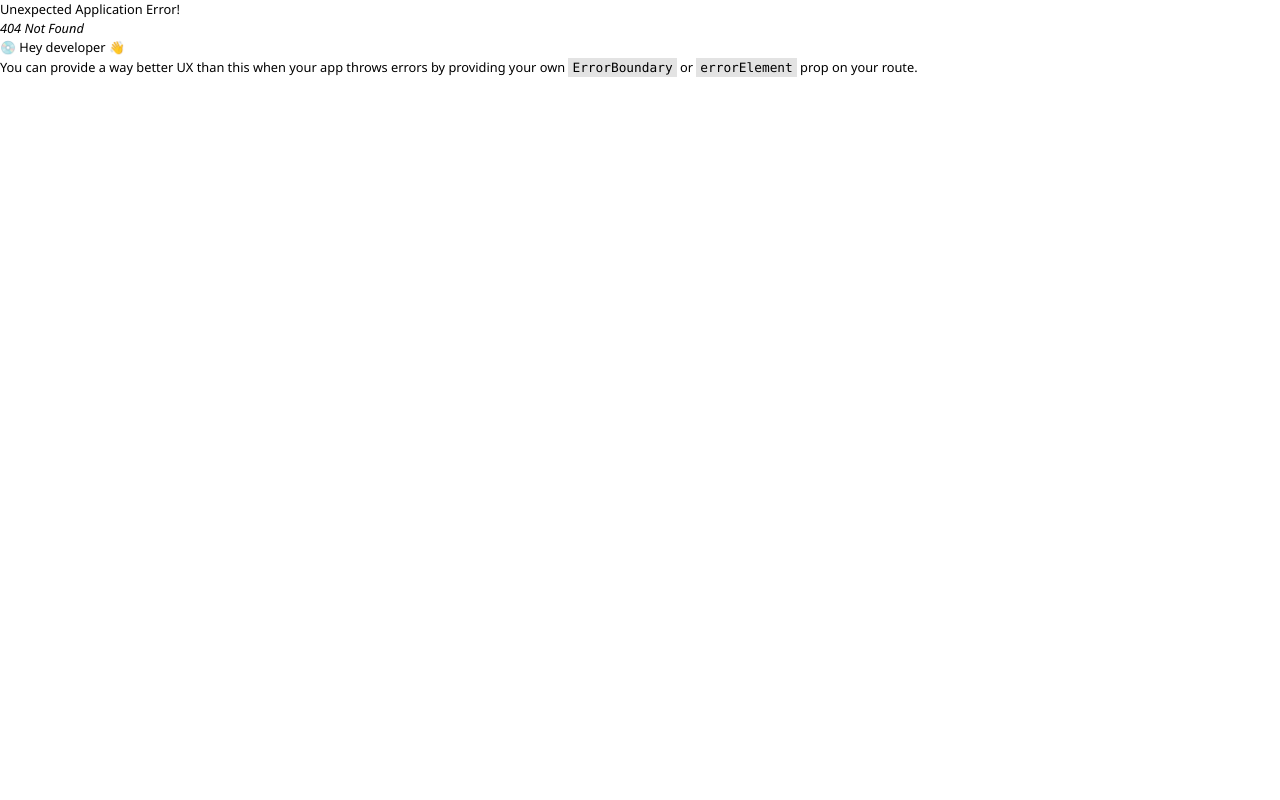
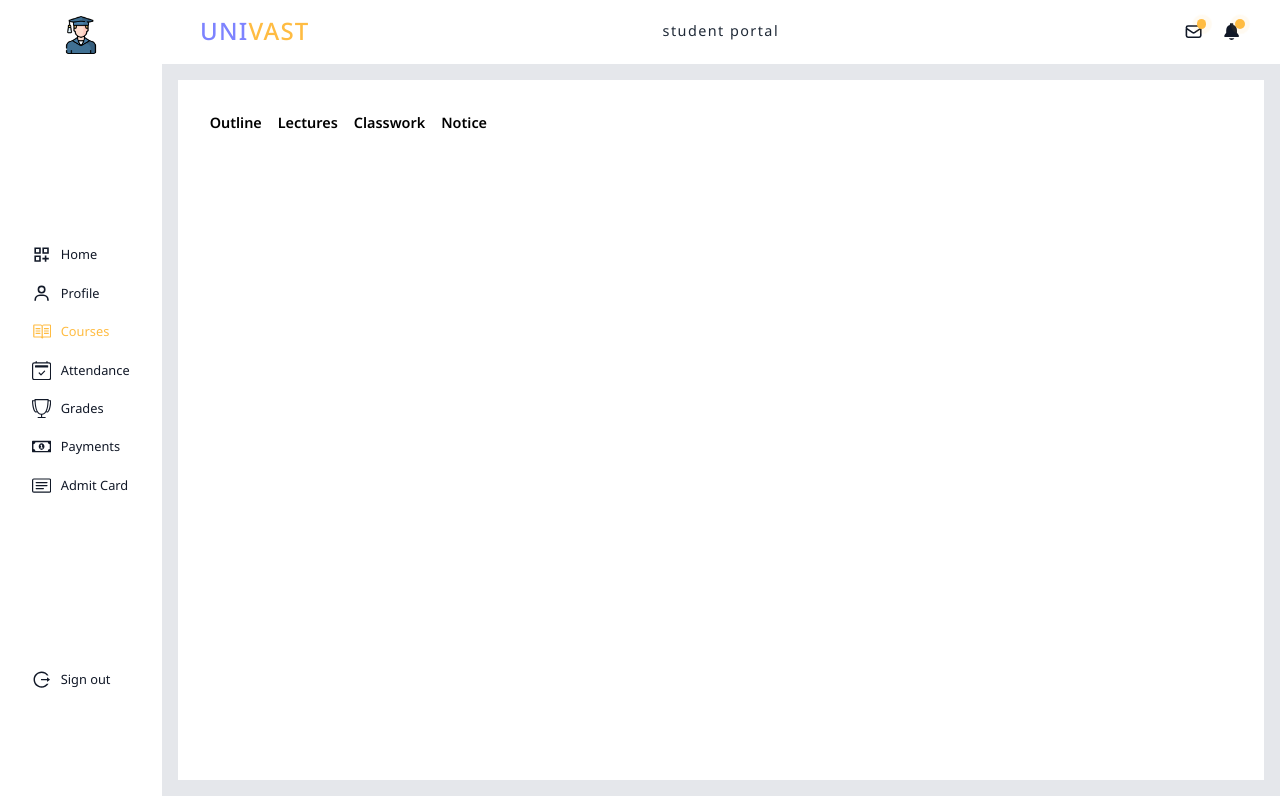
Before and after one commit to abusaidshabib/univast-client, a React (Vite) app: page /student/courses/details in a window 1280 px wide. Before the commit this address had no page. Built offline with nearby package versions, Linux system fonts and the light colour scheme.

Commit message:
Student Course details page

```diff
--- a/src/Pages/StudentPortal/StudentAdmitPage/Main/SAdmitCard.jsx
+++ b/src/Pages/StudentPortal/StudentAdmitPage/Main/SAdmitCard.jsx
@@ -1,5 +1,5 @@
 import { MdDownload } from "react-icons/md";
-import logo from "../../../../assets/Navbar/graduated-removebg-preview.png"
+import logo from "../../../../assets/Navbar/graduated-removebg-preview.png";
 import { useRef } from "react";
 import { useReactToPrint } from "react-to-print";
 
--- a/src/Pages/StudentPortal/StudentCoursePage/Main/SCourse.jsx
+++ b/src/Pages/StudentPortal/StudentCoursePage/Main/SCourse.jsx
@@ -1,3 +1,5 @@
+import { Link } from "react-router-dom";
+
 const SCourse = () => {
     return (
         <div className="min-h-[calc(100vh-80px)] w-full bg-gray-200 p-5">
@@ -41,23 +43,22 @@ const SCourse = () => {
               <td className="border border-gray-400 p-2 ">English</td>
               <td className="border border-gray-400 p-2 ">50</td>
               <td className="border border-gray-400 p-2">Ketu</td>
-              <td className="border border-gray-400 p-2 text-center"><button className="bg-primary-500 px-5 py-2 text-p-white font-semibold">View Details</button></td>
+              <td className="border border-gray-400 p-2 text-center"><Link to="details/outline" className="bg-primary-500 px-5 py-2 text-p-white font-semibold">View Details</Link></td>
             </tr>
             <tr>
               <td className="border border-gray-400 p-2 ">CSE-4201</td>
               <td className="border border-gray-400 p-2 ">English</td>
               <td className="border border-gray-400 p-2 ">50</td>
               <td className="border border-gray-400 p-2">kito</td>
-              <td className="border border-gray-400 p-2 text-center"><button className="bg-primary-500 px-5 py-2 text-p-white font-semibold">View Details</button></td>
+              <td className="border border-gray-400 p-2 text-center"><Link to="details/outline" className="bg-primary-500 px-5 py-2 text-p-white font-semibold">View Details</Link></td>
             </tr>
             <tr>
               <td className="border border-gray-400 p-2 ">CSE-4201</td>
               <td className="border border-gray-400 p-2 ">English</td>
               <td className="border border-gray-400 p-2 ">50</td>
               <td className="border border-gray-400 p-2">kandu</td>
-              <td className="border border-gray-400 p-2 text-center"><button className="bg-primary-500 px-5 py-2 text-p-white font-semibold">View Details</button></td>
+              <td className="border border-gray-400 p-2 text-center"><Link to="details/outline" className="bg-primary-500 px-5 py-2 text-p-white font-semibold">View Details</Link></td>
             </tr>
-
           </tbody>
         </table>
       </div>
--- /dev/null
+++ b/src/Pages/StudentPortal/StudentCoursePage/SCourseDetailsPage/Main/SCourseDetails.jsx
@@ -0,0 +1,41 @@
+import { NavLink, Outlet } from "react-router-dom";
+
+const SCourseDetails = () => {
+  return (
+    <div className="student-course-details bg-gray-200 w-full min-h-[calc(100vh-80px)] p-5">
+      <div className="bg-white p-10 min-h-[calc(100vh-100px)]">
+        <nav className="flex gap-5 font-semibold text-lg mb-10">
+          <NavLink
+            className="underline-offset-8"
+            to="outline"
+          >
+            Outline
+          </NavLink>
+          <NavLink
+            className="underline-offset-8"
+            to="lectures"
+          >
+            Lectures
+          </NavLink>
+          <NavLink
+            className="underline-offset-8"
+            to="classwork"
+          >
+            Classwork
+          </NavLink>
+          <NavLink
+            className="underline-offset-8"
+            to="notice"
+          >
+            Notice
+          </NavLink>
+        </nav>
+        <div>
+          <Outlet></Outlet>
+        </div>
+      </div>
+    </div>
+  );
+};
+
+export default SCourseDetails;
--- /dev/null
+++ b/src/Pages/StudentPortal/StudentCoursePage/SCourseDetailsPage/Sections/SCourseClasswork.jsx
@@ -0,0 +1,9 @@
+const SCourseClasswork = () => {
+    return (
+        <div>
+
+        </div>
+    );
+};
+
+export default SCourseClasswork;
--- /dev/null
+++ b/src/Pages/StudentPortal/StudentCoursePage/SCourseDetailsPage/Sections/SCourseLectures.jsx
@@ -0,0 +1,9 @@
+const SCourseLectures = () => {
+    return (
+        <div>
+
+        </div>
+    );
+};
+
+export default SCourseLectures;
--- /dev/null
+++ b/src/Pages/StudentPortal/StudentCoursePage/SCourseDetailsPage/Sections/SCourseNotice.jsx
@@ -0,0 +1,9 @@
+const SCourseNotice = () => {
+    return (
+        <div>
+
+        </div>
+    );
+};
+
+export default SCourseNotice;
--- /dev/null
+++ b/src/Pages/StudentPortal/StudentCoursePage/SCourseDetailsPage/Sections/ScourseOutline.jsx
@@ -0,0 +1,9 @@
+const ScourseOutline = () => {
+    return (
+        <div>
+
+        </div>
+    );
+};
+
+export default ScourseOutline;
--- a/src/Pages/StudentPortal/StudentProfilePage/Main/SProfile.css
+++ b/src/Pages/StudentPortal/StudentProfilePage/Main/SProfile.css
@@ -1,4 +1,4 @@
-.student-profile nav .active{
+.student-profile nav .active, .student-course-details nav .active{
     color: #ffbc42;
     text-decoration: underline;
     text-decoration-thickness: 2px;
```
Also changed, not shown: src/Routes/Router/Router.jsx (+31 -0 lines).
